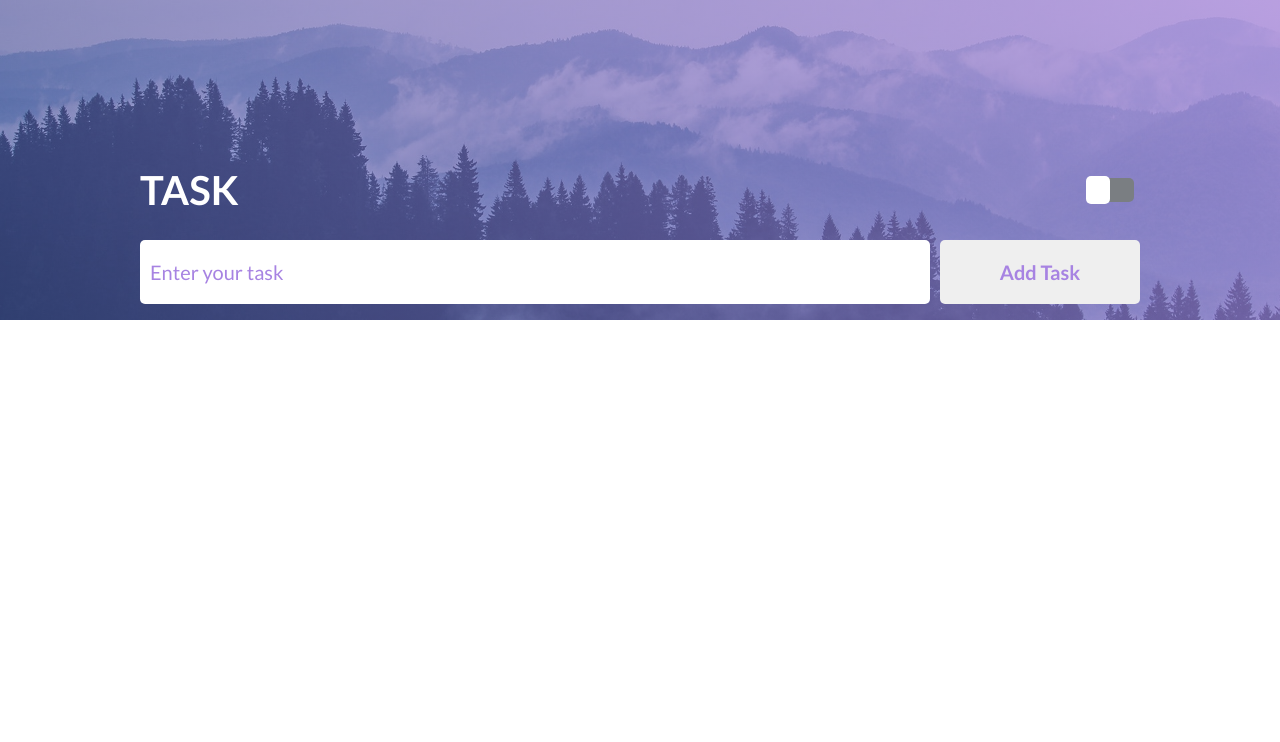
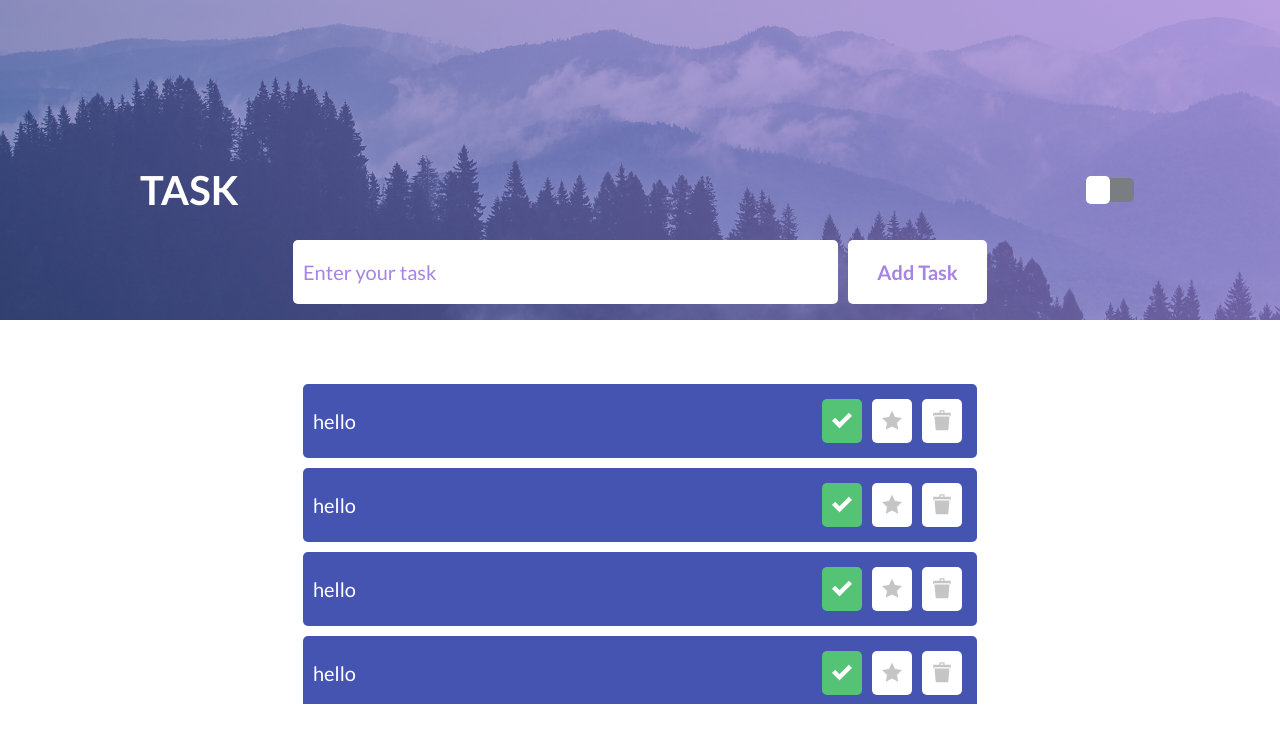
Before and after one commit to alkhimenok/task-list, a React (Create React App) app: page / in a window 1280 px wide. Shown: the top 742 px of the page. Built offline with nearby package versions, Linux system fonts and the light colour scheme.

Commit message:
add(List): task list

```diff
--- a/src/components/Form.jsx
+++ b/src/components/Form.jsx
@@ -1,10 +1,30 @@
-import React from 'react'
+import React, { useState } from 'react'
 
-const Form = ({ parentBlockClass }) => {
+const Form = ({ parentBlockClass, handleSubmit }) => {
+	const [task, setTask] = useState('')
+
 	return (
-		<form className={[parentBlockClass, 'form'].join(' ')}>
+		<form
+			className={[parentBlockClass, 'form'].join(' ')}
+			onSubmit={e => {
+				if (task !== '') {
+					handleSubmit(task)
+					setTask('')
+				} else {
+          // showModal()
+        }
+
+				e.preventDefault()
+			}}>
 			<fieldset className="form__item">
-				<input className="form__input" id="taskInput" type="text" placeholder=" " />
+				<input
+					className="form__input"
+					id="taskInput"
+					type="text"
+					placeholder=" "
+					value={task}
+					onChange={e => setTask(e.target.value)}
+				/>
 				<label className="form__label" htmlFor="taskInput">
 					Enter your task
 				</label>
--- /dev/null
+++ b/src/components/List.jsx
@@ -0,0 +1,20 @@
+import React from 'react'
+
+const List = ({ parentBlockClass, taskList, handleClick }) => {
+	return (
+		<ul className={[parentBlockClass, 'list'].join(' ')}>
+			{taskList.map((task, i) => (
+				<li className="list__item list__item--completed" onClick={handleClick} key={i}>
+					<span className="list__text">{task}</span>
+					<form className="list__form">
+						<button className="list__btn icon-completed"></button>
+						<button className="list__btn icon-important"></button>
+						<button className="list__btn icon-delete"></button>
+					</form>
+				</li>
+			))}
+		</ul>
+	)
+}
+
+export default List
--- a/src/components/Main.jsx
+++ b/src/components/Main.jsx
@@ -1,14 +1,26 @@
-import React from 'react'
+import React, { useState } from 'react'
 import Body from './common/Body'
 import Container from './common/Container'
 import Form from './Form'
+import List from './List'
 
 const Main = () => {
+	const [taskList, setTaskList] = useState(['hello','hello','hello','hello','hello','hello','hello','hello','hello'])
+
+	const handleTaskSubmit = task => setTaskList([task, ...taskList])
+
+	const handleTaskAction = e => {
+		console.log(e.target)
+
+		e.preventDefault()
+	}
+
 	return (
 		<main className="main">
 			<Container parentBlockClass={'main__container'}>
 				<Body parentBlockClass={'main__body'}>
-					<Form parentBlockClass={'main__form'} />
+					<Form parentBlockClass={'main__form'} handleSubmit={handleTaskSubmit} />
+					<List parentBlockClass={'main__list'} taskList={taskList} handleClick={handleTaskAction} />
 				</Body>
 			</Container>
 		</main>
--- a/src/index.css
+++ b/src/index.css
@@ -26,6 +26,10 @@
 @import './styles/components/form.css';
 /* form ----- */
 
+/* ----- list */
+@import './styles/components/list.css';
+/* list ----- */
+
 /* ----- main */
 @import './styles/components/main.css';
 /* main ----- */
--- a/src/styles/components/common.css
+++ b/src/styles/components/common.css
@@ -28,12 +28,14 @@
 	justify-content: center;
 	width: var(--xxl-size);
 	height: var(--xxl-size);
-	border-radius: var(--border-radius-circle);
+	border-radius: var(--border-radius-superellipse);
 	transition: var(--delay);
 	cursor: pointer;
 }
-.switch:hover {
-	background-color: var(--primary-dark-color);
+@media screen and (hover: hover) {
+	.switch:hover {
+		background-color: var(--primary-dark-color);
+	}
 }
 .switch--active .switch__track {
 	background-color: var(--third-color);
--- a/src/styles/components/form.css
+++ b/src/styles/components/form.css
@@ -2,7 +2,6 @@
   display: flex;
   align-items: center;
   justify-content: space-between;
-  transform: translate(0, -10vh);
 }
 .form__item {
   position: relative;
@@ -38,10 +37,17 @@
   text-transform: capitalize;
   border: none;
   border-radius: var(--border-radius-superellipse);
+  background-color: var(--third-color);
   transition: var(--delay);
   cursor: pointer;
 }
-.form__btn:hover {
+@media screen and (hover: hover) {
+  .form__btn:hover {
+    color: var(--third-color);
+    background-color: var(--primary-color);
+  }
+}
+.form__btn:active {
   color: var(--third-color);
-  background-color: var(--primary-color);
+  background-color: var(--secondary-color);
 }
--- /dev/null
+++ b/src/styles/components/list.css
@@ -0,0 +1,71 @@
+.list {
+  max-height: 40vh;
+  padding: 0 var(--sm-size);
+  overflow: auto;
+}
+.list::-webkit-scrollbar {
+  width: calc(var(--base-size) * 0.4) !important;
+}
+.list::-webkit-scrollbar-track {
+  background-color: var(--primary-dark-color);
+}
+.list::-webkit-scrollbar-thumb {
+  background: var(--secondary-color);
+  border-radius: var(--border-radius-oval);
+}
+.list__item {
+  display: flex;
+  align-items: center;
+  justify-content: space-between;
+  margin: 0 0 var(--sm-size) 0;
+  padding: var(--sm-size);
+  background-color: var(--secondary-color);
+  border-radius: var(--border-radius-superellipse);
+}
+.list__item.list__item--completed .list__btn.icon-completed {
+  color: var(--third-color);
+  background-color: var(--success-color);
+}
+.list__item.list__item--important .list__btn.icon-important {
+  color: var(--third-color);
+  background-color: var(--warning-color);
+}
+.list__item.list__item--delete .list__btn.icon-delete {
+  color: var(--third-color);
+  background-color: var(--danger-color);
+}
+.list__item.list__item--completed:last-child,
+.list__item.list__item--important:last-child {
+  margin: 0 0 var(--xl-size) 0;
+}
+.list__item:last-child {
+  margin: 0 0 0 0!important;
+}
+.list__text {
+  color: var(--third-color);
+  font-size: var(--md-size);
+}
+/* .list__form {} */
+.list__btn {
+  margin: var(--xs-size);
+  padding: var(--sm-size);
+  font-size: var(--md-size);
+  color: var(--third-dark-color);
+  background-color: var(--third-color);
+  border-radius: var(--border-radius-superellipse);
+  border: none;
+  transition: var(--delay);
+  cursor: pointer;
+}
+.list__btn:hover.icon-completed {
+  color: var(--success-color);
+}
+.list__btn:hover.icon-important {
+  color: var(--warning-color);
+}
+.list__btn:hover.icon-delete {
+  color: var(--danger-color);
+}
+/* .list__icon.icon-completed {} */
+/* .list__icon.icon-important {} */
+/* .list__icon.icon-delete {} */
--- a/src/styles/components/main.css
+++ b/src/styles/components/main.css
@@ -1,4 +1,13 @@
-.main {}
-.main__container {}
-.main__body {}
-.main__form {}
+/* .main {} */
+/* .main__container {} */
+.main__body {
+}
+@media screen and (min-width: 1001px) { /* var(--max-width) + 1px */
+  .main__body {
+    max-width: 70%;
+    margin: 0 auto;
+  }
+}
+.main__form {
+  transform: translate(0, -10vh);
+}
--- a/src/styles/variables.css
+++ b/src/styles/variables.css
@@ -15,8 +15,8 @@
 	--secondary-dark-color: #7a7e82;
 	--third-dark-color: #c5c5c5;
 	--danger-color: #d04840;
-	--warning-color: #e3d464;
-	--success-color: #55adc3;
+	--warning-color: #fae731;
+	--success-color: #55c376;
 
 	--primary-font: 'latoRegular';
 	--secondary-font: 'latoBold';
```
